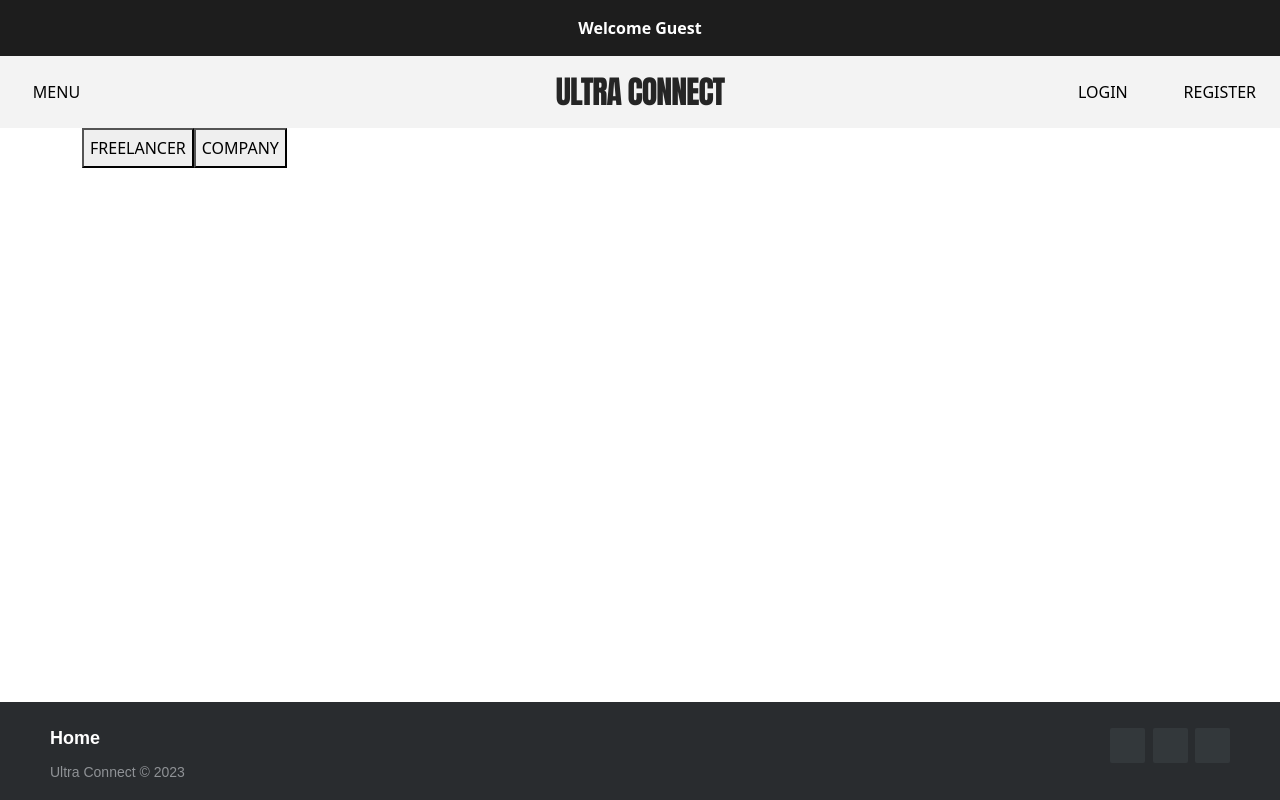
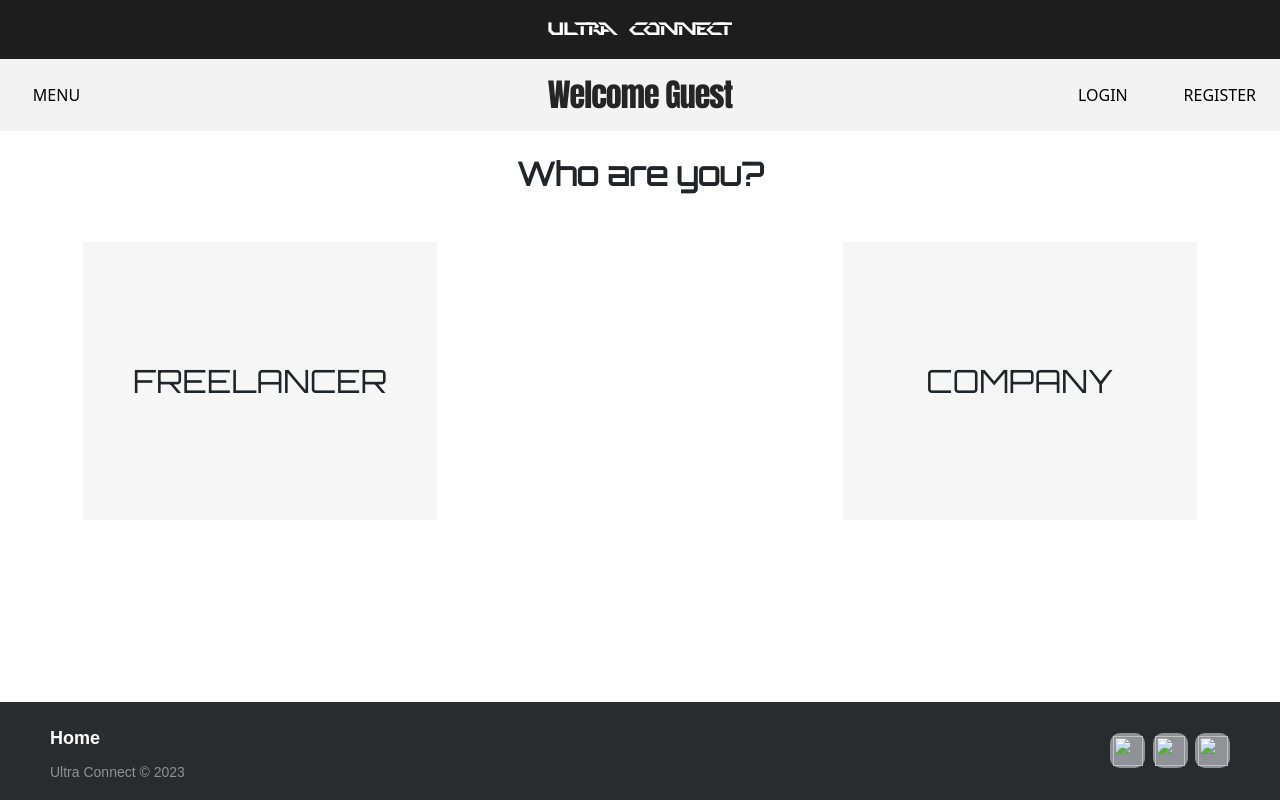
Before and after one commit to peaceoutommy/Ultra-Connect-Project, a PHP site: the page made by views/loginGeneral.view.php in a window 1280 px wide. Run offline with PHP 8.4, Linux system fonts and the light colour scheme; the template is opened without the code that fills it, so the values that code supplies are empty.

Commit message:
new file:   Fonts/pdark.ttf 	new file:   Imagens/Logo.jpeg 	new file:   Imagens/linkedin.png 	new file:   Imagens/tiktok.png 	new file:   Imagens/whatsapp.png 	modified:   controllers/company/store.php 	modified:   controllers/company/updateProfile.php 	modified:   controllers/freelancer/store.php 	modified:   src/Database/QueryBuilder.php 	modified:   views/company/editProfile.view.php 	modified:   views/company/register.view.php 	modified:   views/footer.view.php 	modified:   views/freelancer/register.view.php 	modified:   views/loginGeneral.view.php 	modified:   views/navbar.view.php 	modified:   views/registerGeneral.view.php 	modified:   views/styles.css

```diff
--- a/controllers/company/updateProfile.php
+++ b/controllers/company/updateProfile.php
@@ -16,4 +16,4 @@ $updatedInformation = [
 
 $queryBuilder->update('company', $_SESSION['companyId'], $updatedInformation);
 
-redirect('editCompanyProfile');
+redirect('profileCompany');
--- a/views/company/editProfile.view.php
+++ b/views/company/editProfile.view.php
@@ -15,7 +15,7 @@
 <body class="d-flex flex-column min-vh-100">
     <?php include 'views/navbar.view.php' ?>
     <div class="container">
-        <h1 class="my-4">Freelancer Profile</h1>
+        <h1 class="my-4">Company Profile</h1>
 
         <form action="<?php echo route('updateCompanyProfile'); ?>" method="POST">
             <div class="form-group">
--- a/views/company/register.view.php
+++ b/views/company/register.view.php
@@ -24,6 +24,7 @@
       <input type="text" name="Address" placeholder="Address..." class="form-control" required><br>
       <input type="text" name="NIF" placeholder="NIF..." class="form-control" required><br>
       <input type="password" name="Password" placeholder="Password..." class="form-control" required><br>
+      <input type="password" name="Password2" placeholder="Confirm password..." class="form-control" required><br>
       <button type="submit" name="submit" class="btn btn-secondary">Sign Up</button>
     </form>
   </div>
--- a/views/footer.view.php
+++ b/views/footer.view.php
@@ -10,9 +10,9 @@
 
 <footer class="footer-distributed mt-auto">
     <div class="footer-right">
-        <a href="#"><i class="fa fa-facebook"></i></a>
-        <a href="#"><i class="fa fa-instagram"></i></a>
-        <a href="#"><i class="fa fa-twitter"></i></a>
+        <a href="#"><img src="<?php echo route('/Imagens/whatsapp.png'); ?>" width="30" height="30"></a>
+        <a href="#"><img src="<?php echo route('/Imagens/linkedin.png'); ?>" width="30" height="30"></a>
+        <a href="#"><img src="<?php echo route('/Imagens/tiktok.png'); ?>" width="30" height="30"></a>
     </div>
     <div class="footer-left">
         <p class="footer-links">
--- a/views/loginGeneral.view.php
+++ b/views/loginGeneral.view.php
@@ -17,9 +17,25 @@
 <body class="d-flex flex-column min-vh-100">
     <?php include('navbar.view.php'); ?>
     <div class="container">
-        <div class="generalLoginRegister">
-            <a href="<?php echo route('freelancerLogin'); ?>"><button class="generalButtons">FREELANCER</button></a>
-            <a href="<?php echo route('companyLogin'); ?>"><button class="generalButtons">COMPANY</button></a>
+        <div class="row mt-4">
+            <div class="col-12">
+                <h2 class="textSlide"><b>Who are you?</b></h2>
+            </div>
+        </div>
+        <div class="row mt-5">
+            <div class="col-4">
+                <a href="<?php echo route('freelancerLogin'); ?>" class="textCardHref userCard">
+                    <span class="textCard">FREELANCER</span>
+                    <span class="textCardInvis">Login</span>
+                </a>
+            </div>
+            <div class="col-4"></div>
+            <div class="col-4">
+                <a href="<?php echo route('companyLogin'); ?>" class="textCardHref userCard">
+                    <span class="textCard">COMPANY</span>
+                    <span class="textCardInvis">Login</span>
+                </a>
+            </div>
         </div>
     </div>
     <div class="mt-auto"><?php include('footer.view.php'); ?></div>
--- a/views/navbar.view.php
+++ b/views/navbar.view.php
@@ -15,26 +15,8 @@
         <div class="p-3 text-white headDiv">
             <div class="flexMain">
                 <div class="flex2 text-center">
+                    <span class="textLogo">ULTRA CONNECT</span>
 
-                    <!-- USER NOT LOGGED IN -->
-                    <?php if (!isset($_SESSION["freelancerId"]) && (!isset($_SESSION["companyId"]))) { ?>
-                        <strong>Welcome Guest</strong>
-                    <?php
-                    }
-                    if (isset($_SESSION["freelancerId"])) { ?>
-
-                        <!-- FREELANCER LOGGED IN -->
-                        <strong> Welcome
-                            <?php echo $_SESSION["freelancerUsername"]; ?>
-                        </strong>
-
-                        <!-- COMPANY LOGGED IN -->
-                    <?php }
-                    if (isset($_SESSION["companyId"])) { ?>
-                        <strong> Welcome
-                            <?php echo $_SESSION["companyName"]; ?>
-                        </strong>
-                    <?php } ?>
                 </div>
             </div>
         </div>
@@ -43,10 +25,24 @@
                 <div class="flexMain">
                     <div class="buttonMenu">
                         <!-- BUTTON MENU -->
-                        <button class="whiteLink siteLink" onclick="menuToggle()"><i class="fas fa-bars me-2"></i>
-                            MENU</button>
+                        <button class="whiteLink siteLink" onclick="menuToggle()"><i class="fas fa-bars me-2"></i>MENU</button>
                     </div>
-                    <div class="flex3 text-center" id="siteBrand">ULTRA CONNECT</div>
+                    <div class="flex3 text-center" id="siteBrand"><!-- USER NOT LOGGED IN -->
+                        <?php if (!isset($_SESSION["freelancerId"]) && (!isset($_SESSION["companyId"]))) { ?>
+                            Welcome Guest
+                        <?php
+                        }
+                        if (isset($_SESSION["freelancerId"])) { ?>
+                            <!-- FREELANCER LOGGED IN -->
+                            Welcome
+                            <?php echo $_SESSION["freelancerUsername"]; ?>
+                            <!-- COMPANY LOGGED IN -->
+                        <?php }
+                        if (isset($_SESSION["companyId"])) { ?>
+                            Welcome
+                            <?php echo $_SESSION["companyName"]; ?>
+                        <?php } ?>
+                    </div>
 
                     <!-- USER NOT LOGGED -->
                     <?php if (!isset($_SESSION["freelancerId"]) && !isset($_SESSION["companyId"])) { ?>
--- a/views/styles.css
+++ b/views/styles.css
@@ -1,6 +1,37 @@
+@import url('https://fonts.googleapis.com/css2?family=Orbitron&display=swap');
+
+@font-face {
+	font-family: 'PerfectDark';
+	src: url('../Fonts/pdark.ttf') format('truetype');
+	font-weight: normal;
+	font-style: normal;
+}
+
 /* General */
 body {
 	overflow-x: hidden;
+}
+
+.textLogo {
+	font-family: 'PerfectDark';
+	font-size: large;
+	letter-spacing: 1px;
+	background: linear-gradient(270deg, #ffffff 50%, #02abff 75%, #ffffff 100%);
+	background-size: 300% 100%;
+	-webkit-background-clip: text;
+	-webkit-text-fill-color: transparent;
+	background-clip: text;
+	animation: GradientMovement 10s ease infinite;
+}
+
+@keyframes GradientMovement {
+	0% {
+		background-position: 100% 0%;
+	}
+
+	100% {
+		background-position: -80% 0%;
+	}
 }
 
 .noMargin {
@@ -65,39 +96,14 @@ button.siteLink {
 	color: rgb(24, 24, 24);
 }
 
-.whiteLink,
-.grayLink,
-.blackLink {
-	transition: all 300ms linear;
-}
-
 .whiteLink {
 	background: #f3f3f3;
+	transition: all 300ms linear;
 }
 
 .whiteLink:hover {
 	background: #404040;
 	color: #fff;
-}
-
-.grayLink {
-	background: #b5b5b5;
-	color: rgb(0, 0, 0);
-}
-
-.grayLink:hover {
-	color: #ffffff;
-	background: #707070;
-}
-
-.blackLink {
-	color: #fff;
-	background: #1d1d1d;
-}
-
-.blackLink:hover {
-	color: #000;
-	background: #ededed;
 }
 
 #siteBrand {
@@ -147,6 +153,7 @@ button.siteLink {
 
 /* MENU LATERAL */
 a.nav-menu-item {
+	font-family: 'Orbitron', sans-serif;
 	transition: border 200ms linear;
 	text-decoration: none;
 	display: block;
@@ -236,14 +243,15 @@ select.noStyle {
 	float: right;
 	margin-top: 6px;
 	max-width: 180px;
+	padding-top: 5px;
 }
 
 .footer-distributed .footer-right a {
 	display: inline-block;
 	width: 35px;
 	height: 35px;
-	background-color: #33383b;
-	border-radius: 2px;
+	background-color: #8f9296;
+	border-radius: 10px;
 	font-size: 20px;
 	color: #ffffff;
 	text-align: center;
@@ -285,16 +293,6 @@ select.noStyle {
 		animation-fill-mode: both;
 		-webkit-animation-fill-mode: both;
 	}
-}
-
-.generalLoginRegister {
-	display: flex;
-	flex: 3;
-	height: 70vh;
-}
-
-.generalButtons {
-	height: 5vh;
 }
 
 .menu-scroll {
@@ -385,10 +383,93 @@ select.noStyle {
 	height: 205px;
 }
 
-.acceptedBtn{
+.acceptedBtn {
 	background-color: rgb(105, 186, 118);
 }
 
-.rejectedBtn{
+.rejectedBtn {
 	background-color: rgb(198, 106, 106);
 }
+
+.textCardHref {
+	text-decoration: none;
+	color: inherit;
+	margin: 0;
+	font-size: xx-large;
+}
+
+.textCardInvis {
+	margin: 0;
+	font-size: xx-large;
+	display: none;
+	color: #F3F3F3;
+}
+
+.userCard:hover .textCardInvis {
+	display: block;
+}
+
+.userCard:hover .textCard {
+	display: none;
+}
+
+.userCard {
+	font-family: 'Orbitron', sans-serif;
+	display: flex;
+	align-items: center;
+	justify-content: center;
+	border: 1px solid rgb(255, 255, 255);
+	height: 50vh;
+	background-color: #f6f6f6;
+	background-size: 100% 400%;
+	height: 35vh;
+	transition: all 1s;
+}
+
+.userCard:hover {
+	background-color: #1D1D1D;
+	border-radius: 50%;
+	transition: all 1s;
+}
+
+.textSlide {
+	font-family: 'Orbitron', sans-serif;
+	text-align: center;
+	padding: 0;
+	margin: 0;
+	margin-left: 50%;
+	transform: translateX(-200%);
+	opacity: 0;
+	animation: slide-in-anim 1s ease-out forwards;
+}
+
+.textSlide2 {
+	font-family: 'Orbitron', sans-serif;
+	text-align: center;
+	padding: 0;
+	margin: 0;
+	margin-left: 50%;
+	transform: translateX(-200%);
+	opacity: 0;
+	animation: slide-in-anim 1.5s ease-out forwards;
+}
+
+/* TEXT SLIDE ANIMATION */
+@keyframes slide-in-anim {
+	20% {
+		opacity: 0;
+	}
+
+	60% {
+		transform: translateX(-45%);
+	}
+
+	75% {
+		transform: translateX(-52%);
+	}
+
+	100% {
+		opacity: 1;
+		transform: translateX(-50%);
+	}
+}
```
Also changed, not shown: controllers/company/store.php (+26 -2 lines), controllers/freelancer/store.php (+40 -10 lines), src/Database/QueryBuilder.php (+27 -9 lines), views/freelancer/register.view.php (+15 -1 lines), views/registerGeneral.view.php (+22 -4 lines), Fonts/pdark.ttf (added), Imagens/Logo.jpeg (added), Imagens/linkedin.png (added), Imagens/tiktok.png (added), Imagens/whatsapp.png (added).
